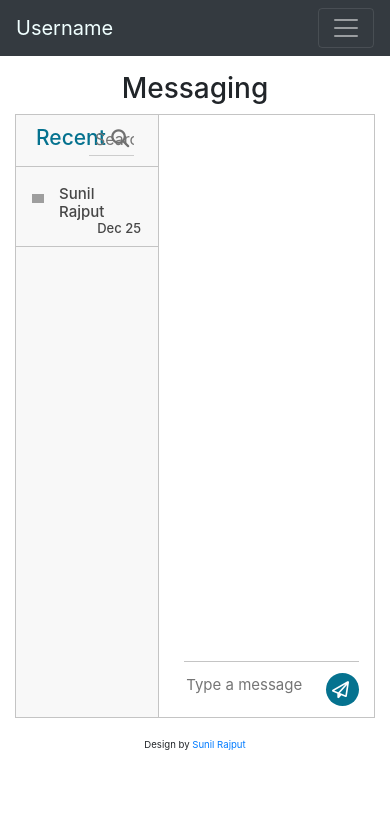
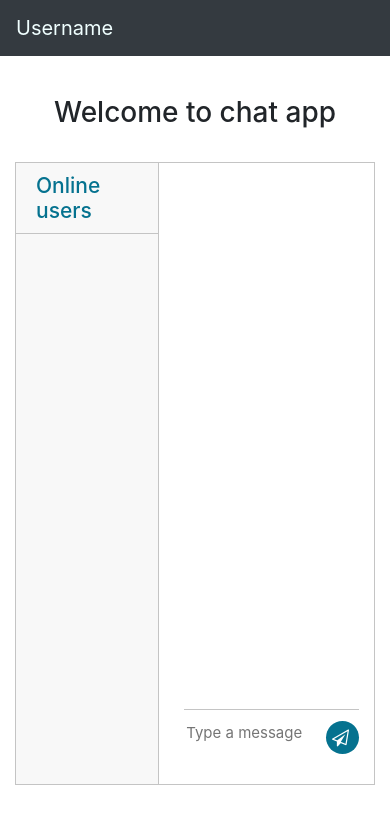
Before and after one commit to srwilliamg/socketIOChat, a website: page public/index.html in a window 390 px wide. Drawn offline with nearby package versions, Linux system fonts and the light colour scheme; no server answers; grey boxes are pictures that could not be loaded.

Commit message:
Functional chat

```diff
--- a/public/index.html
+++ b/public/index.html
@@ -6,20 +6,19 @@
     <meta name="viewport" content="width=device-width, initial-scale=1">
     <link href="http://maxcdn.bootstrapcdn.com/bootstrap/4.1.1/css/bootstrap.min.css" rel="stylesheet">
     <link rel="stylesheet" href="/css/app.css">
-    <title>Document</title>
+    <link rel="stylesheet" href="/css/font-awesome.min.css">
+    <title>Chat app</title>
+    <link rel="icon" type="image/png" href="/icons/page_icon.png"/>
 </head>
 
 <body>
-    <!-- <p>Hello world</p>
-    <button id="incrementButton">increment + 1</button>
-    <h2 id="counterText"></h2> -->
 
     <nav class="navbar navbar-expand-lg navbar-dark bg-dark fixed-top">
         <a id="username" class="navbar-brand" style="color: azure;">Username</a>
-        <button class="navbar-toggler" data-target="#my-nav" data-toggle="collapse" aria-controls="my-nav"
+        <!-- <button class="navbar-toggler" data-target="#my-nav" data-toggle="collapse" aria-controls="my-nav"
             aria-expanded="false" aria-label="Toggle navigation">
             <span class="navbar-toggler-icon"></span>
-        </button>
+        </button> -->
         <!-- <div id="my-nav" class="collapse navbar-collapse">
             <ul class="navbar-nav mr-auto">
                 <li class="nav-item active">
@@ -31,61 +30,46 @@
             </ul>
         </div> -->
     </nav>
-    <br><br><br>
 
-    <div class="container">
-        <h3 class=" text-center">Messaging</h3>
+    <div class="container" style="margin-top: 6em;">
+        <h3 class=" text-center">Welcome to chat app</h3>
+        <br>
         <div class="messaging">
             <div class="inbox_msg">
                 <div class="inbox_people">
                     <div class="headind_srch">
                         <div class="recent_heading">
-                            <h4>Recent</h4>
+                            <h4>Online users</h4>
                         </div>
-                        <div class="srch_bar">
+                        <!-- <div class="srch_bar">
                             <div class="stylish-input-group">
                                 <input type="text" class="search-bar" placeholder="Search">
                                 <span class="input-group-addon">
                                     <button type="button"> <i class="fa fa-search" aria-hidden="true"></i> </button>
                                 </span> </div>
-                        </div>
+                        </div> -->
                     </div>
                     <div id="usersChat" class="inbox_chat">
-                        <div class="chat_list">
-                            <div class="chat_people">
-                                <div class="chat_img"> <img src="https://ptetutorials.com/images/user-profile.png"
-                                        alt="sunil"> </div>
-                                <div class="chat_ib">
-                                    <h5>Sunil Rajput <span class="chat_date">Dec 25</span></h5>
-                                </div>
-                            </div>
-                        </div>
                     </div>
                 </div>
                 <div class="mesgs">
                     <div id="historyMessageContainer" class="msg_history">
-
-
                     </div>
                     <div class="type_msg">
                         <div class="input_msg_write">
                             <input id="message" type="text" class="write_msg" placeholder="Type a message" />
-                            <button id="sendButton" class="msg_send_btn" type="button"><i style="float: left;" class="fa fa-paper-plane-o" aria-hidden="true"></i>
+                            <button id="sendButton" class="msg_send_btn" type="button"><i style="float: left;"
+                                    class="fa fa-paper-plane-o" aria-hidden="true"></i>
                             </button>
                         </div>
                     </div>
                 </div>
             </div>
 
-
-            <p style="font-size: 0.6rem;" class="text-center top_spac"> Design by <a target="_blank" href="#">Sunil
-                    Rajput</a></p>
-
         </div>
     </div>
 
     <script src="/socket.io/socket.io.js"></script>
-    <script src="https://kit.fontawesome.com/88843c6f3d.js" crossorigin="anonymous"></script>
     <script src="/js/app.js"></script>
 
 </body>
--- a/public/js/app.js
+++ b/public/js/app.js
@@ -56,14 +56,14 @@ socket.on('updateUsers', (data, username) => {
     if(username){
         console.log(username);
         myUsername = username;
-        document.querySelector('#username').textContent = username;
+        document.querySelector('#username').innerHTML = `Your username is: <strong>${username}</strong>`;
     }
 
     let chatContainer = document.querySelector('#usersChat');
     users = data;
     chatContainer.innerHTML = '';
 
-    Object.keys(users).forEach(user => {
+    Object.values(users).forEach(user => {
         if(user != myUsername){
             chatContainer.appendChild(newUser(user));
         }
--- a/server.js
+++ b/server.js
@@ -25,10 +25,9 @@ const getRandomName = () => uniqueNamesGenerator({
 io.on('connect', (socket) => {
     // Socket -> the one user connected
     // io -> All users connected
-
     socket.on('connected', () => {
         socket.username = getRandomName();
-        users[socket.username] = 'ok';
+        users[socket.id] = socket.username;
         socket.emit('updateUsers',users, socket.username);
         socket.broadcast.emit('updateUsers',users);
     });
@@ -39,7 +38,7 @@ io.on('connect', (socket) => {
     });
 
     socket.on('disconnect', () => {
-        delete users[socket.username];
+        delete users[socket.id];
         io.emit('updateUsers', users);
     });
 });
```
Also changed, not shown: public/icons/page_icon.png (added).
